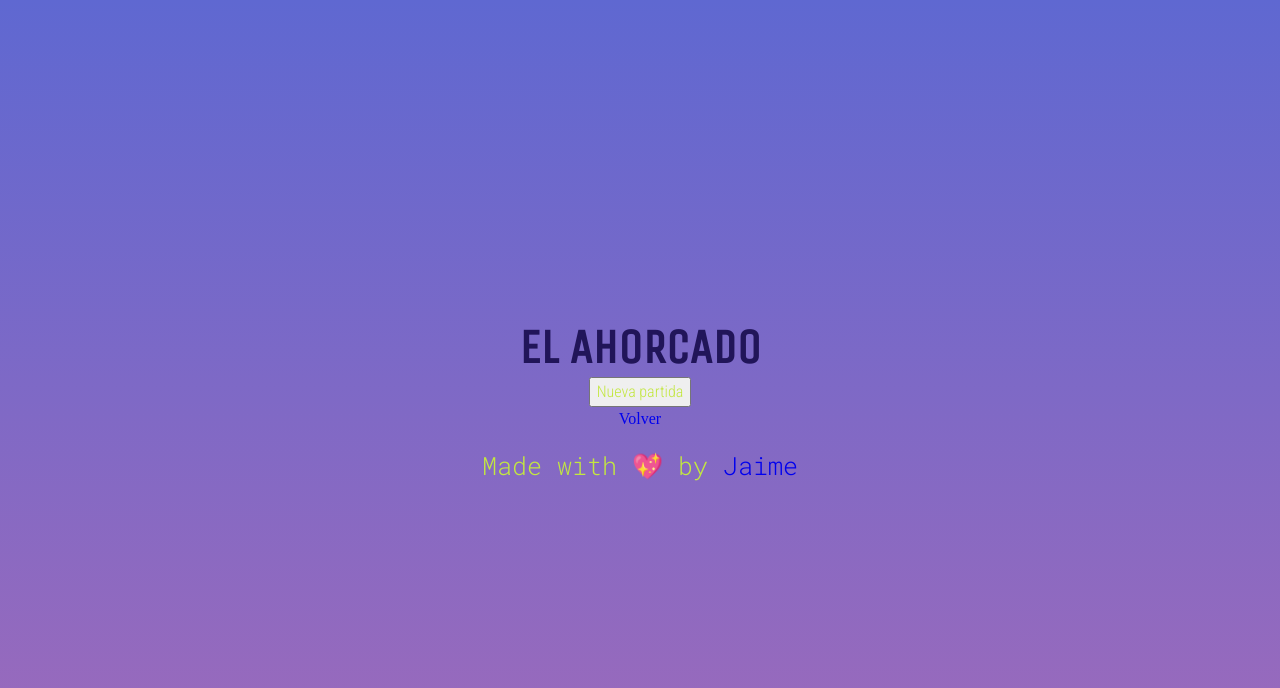
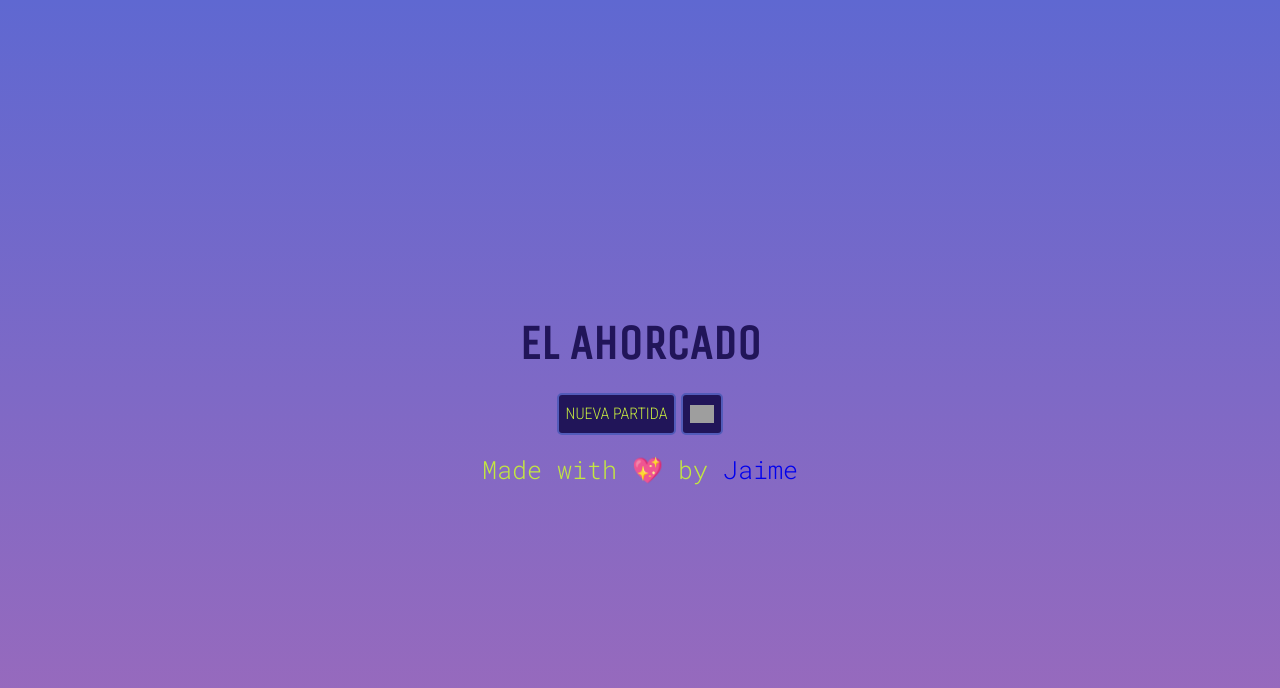
Before and after one commit to Graimi/proyecto-6-hub-de-juegos, a React (Vite) app: page /hangman in a window 1280 px wide. Shown: the top 688 px of the page. Built offline with nearby package versions, Linux system fonts and the light colour scheme; grey boxes are pictures that could not be loaded.

Commit message:
GameButtons component made

```diff
--- /dev/null
+++ b/src/components/GameButtons/GameButtons.css
@@ -0,0 +1,8 @@
+.gm-buttons {
+  display: flex;
+  gap: var(--gm-gap-cta);
+}
+
+.gm-button-home {
+  width: 24px;
+}
--- /dev/null
+++ b/src/components/GameButtons/GameButtons.jsx
@@ -0,0 +1,30 @@
+import React from 'react';
+import './GameButtons.css';
+import { Link } from 'react-router-dom';
+
+function GameButtons(newGame) {
+  return (
+    <article className="gm-buttons">
+      <button
+        type="button"
+        className="gm-cta"
+        onClick={() => {
+          newGame();
+        }}
+      >
+        <p>Nueva partida</p>
+      </button>
+      <button type="button" className="gm-cta">
+        <Link to="/">
+          <img
+            src="https://res.cloudinary.com/dwsffp1eq/image/upload/v1689611695/Hub%20de%20juegos/home_nn7sp1.png"
+            alt="home"
+            className="gm-button-home"
+          />
+        </Link>
+      </button>
+    </article>
+  );
+}
+
+export default GameButtons;
--- a/src/index.css
+++ b/src/index.css
@@ -212,11 +212,7 @@ footer {
   line-height: var(--gm-typography-h3-leading);
 }
 
-#gm-button-home {
-  width: 24px;
-}
-
-.cta {
+.gm-cta {
   width: max-content;
   background-color: var(--gm-color-blue-dark);
   color: var(--gm-color-green);
--- a/src/pages/Hangman/Hangman.css
+++ b/src/pages/Hangman/Hangman.css
@@ -2,7 +2,7 @@
   display: flex;
   flex-direction: column;
   align-items: center;
-  /* gap: 10px; */
+  gap: var(--gm-gap-container);
 }
 
 .gm-hangman-game {
--- a/src/pages/Hangman/Hangman.jsx
+++ b/src/pages/Hangman/Hangman.jsx
@@ -1,6 +1,6 @@
 import React, { useEffect, useState } from 'react';
 import './Hangman.css';
-import { Link } from 'react-router-dom';
+import GameButtons from '../../components/GameButtons/GameButtons';
 
 // Creamos la función para el juego El ahorcado
 function Hangman() {
@@ -183,10 +183,7 @@ function Hangman() {
         <h3>Pista: {hint}</h3>
         <article className="gm-hangman-vocabulary">{vocabularyBoard()}</article>
       </article>
-      <button type="button" className="gm-hangman-button-newGame" onClick={() => newGame()}>
-        <p>Nueva partida</p>
-      </button>
-      <Link to="/">Volver</Link>
+      {GameButtons(newGame)}
       {/* Lanzamos el mensaje cuando haya un resultado */}
       {winnerMessage && (
         <div className="gm-hangman-winner">
--- a/src/pages/Sudoku/Sudoku.jsx
+++ b/src/pages/Sudoku/Sudoku.jsx
@@ -1,7 +1,7 @@
 import React, { useEffect, useState } from 'react';
 import './Sudoku.css';
-import { Link } from 'react-router-dom';
 import { makepuzzle, solvepuzzle } from 'sudoku';
+import GameButtons from '../../components/GameButtons/GameButtons';
 
 // Creamos la función para el juego Sudoku
 function Sudoku() {
@@ -126,10 +126,7 @@ function Sudoku() {
             Comprobar
           </button>
         </article>
-        <button type="button" className="gm-sudoku-button-newGame" onClick={() => newGame()}>
-          Nueva partida
-        </button>
-        <Link to="/">Volver</Link>
+        {GameButtons(newGame)}
         {/* Lanzamos el mensaje cuando haya un resultado */}
         {winnerMessage && (
           <div className="gm-sudoku-winner">
--- a/src/pages/TicTacToe/TicTacToe.css
+++ b/src/pages/TicTacToe/TicTacToe.css
@@ -54,11 +54,6 @@
   color: var(--gm-color-blue-dark);
 }
 
-.gm-tictactoe-buttons {
-  display: flex;
-  gap: var(--gm-gap-cta);
-}
-
 .gm-tictactoe-window-player {
   width: var(--gm-img-small);
   height: var(--gm-img-small);;
@@ -66,8 +61,3 @@
   border-radius: var(--gm-radius-cell);
   padding: var(--gm-padding-cta);
 }
-
-.gm-tictactoe-winner button {
-  /* background-color: black; */
-  /* margin-top: 10px; */
-}
--- a/src/pages/TicTacToe/TicTacToe.jsx
+++ b/src/pages/TicTacToe/TicTacToe.jsx
@@ -1,6 +1,6 @@
 import React, { useState } from 'react';
 import './TicTacToe.css';
-import { Link } from 'react-router-dom';
+import GameButtons from '../../components/GameButtons/GameButtons';
 
 // Creamos la función para el juego Tres en Raya
 function TicTacToe() {
@@ -49,12 +49,10 @@ function TicTacToe() {
       const [index1, index2, index3] = combination;
       if (data[index1] === player && data[index2] === player && data[index3] === player) {
         setWinnerMessage(
-          <span>
-            <h3>
-              ¡El ganador es:
-              <img src={player} alt="player" className="gm-tictactoe-window-player" />!
-            </h3>
-          </span>
+          <h3>
+            ¡El ganador es:
+            <img src={player} alt="player" className="gm-tictactoe-window-player" />!
+          </h3>
         );
         const game = document.querySelector('.gm-tictactoe-game');
         game.style.display = 'none';
@@ -114,36 +112,13 @@ function TicTacToe() {
           Turno: <img src={player} alt="player" className="gm-tictactoe-player" />
         </h3>
       </article>
-      <article className="gm-tictactoe-buttons">
-        <button
-          type="button"
-          id="gm-tictactoe-button-newGame"
-          className="cta"
-          onClick={() => newGame()}
-        >
-          Nueva partida
-        </button>
-        <button type="button" className="cta">
-          <Link to="/">
-            <img
-              src="https://res.cloudinary.com/dwsffp1eq/image/upload/v1689611695/Hub%20de%20juegos/home_nn7sp1.png"
-              alt="home"
-              id="gm-button-home"
-            />
-          </Link>
-        </button>
-      </article>
+      {GameButtons(newGame)}
       {/* Lanzamos el mensaje cuando haya un resultado */}
       {winnerMessage && (
         <div className="gm-tictactoe-winner window-winner">
           {winnerMessage}
           {/* <h3>{winnerMessage}</h3> */}
-          <button
-            type="button"
-            // className="gm-tictactoe-button-closeWindow"
-            className="cta"
-            onClick={closeWinnerMessage}
-          >
+          <button type="button" className="gm-cta" onClick={closeWinnerMessage}>
             Cerrar
           </button>
         </div>
```
